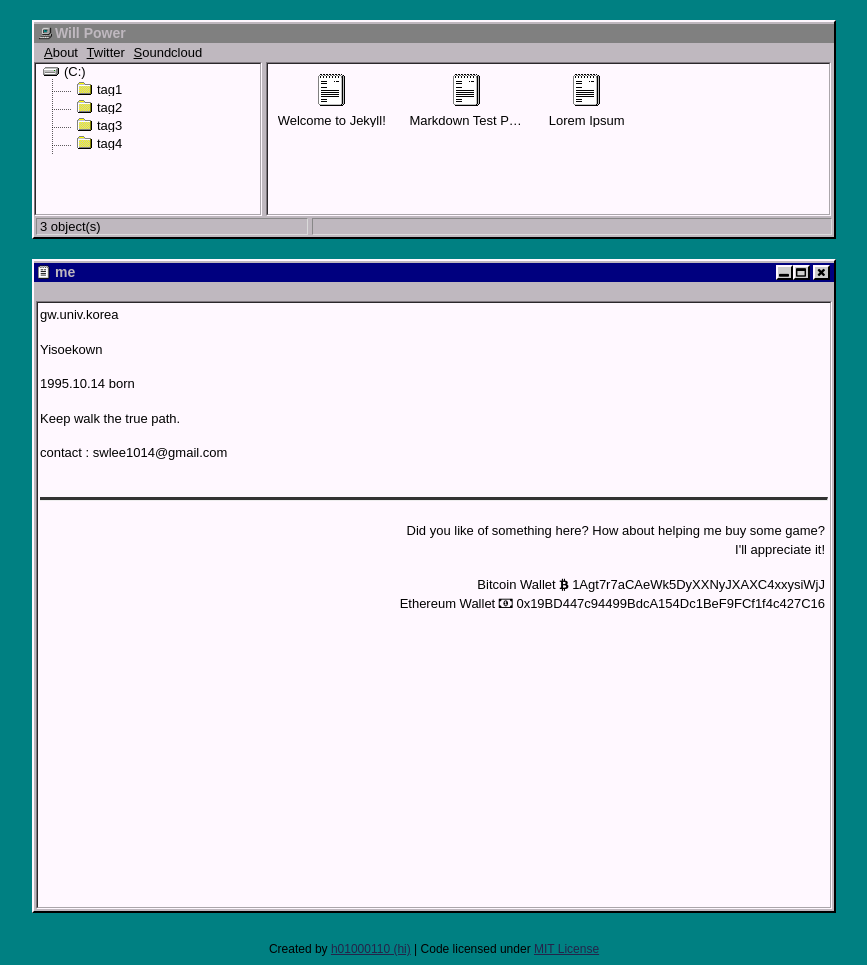
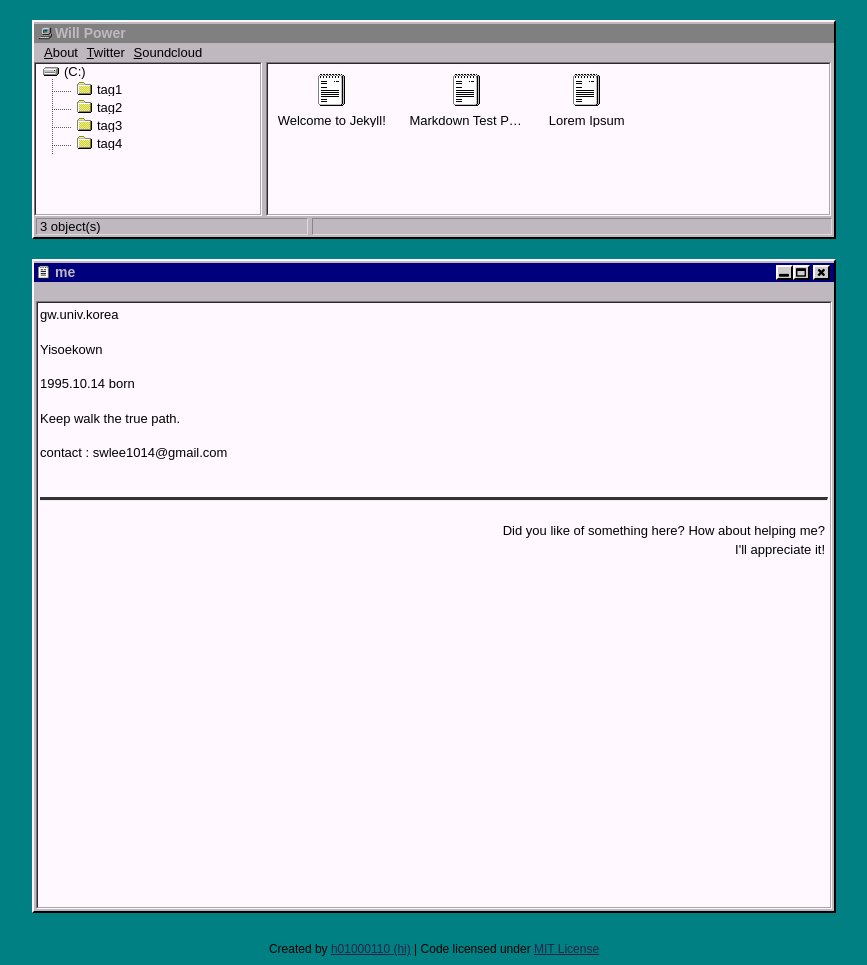
Before and after one commit to gwnuysw/gwnuysw.github.io, a Jekyll site: the page built from me/index.md, in a window 1280 px wide. Shown: the whole page, without its empty margins (206-1073 px from the left). Built offline with Jekyll 4.4.1, drawn with Linux system fonts in a browser that asks for light colours.

Commit message:
Update donate.html
edit donate

```diff
--- a/_includes/donate.html
+++ b/_includes/donate.html
@@ -2,7 +2,7 @@
 <hr>
 <br>
 <div class="donate">
-	<p>Did you like of something here? How about helping me buy some game?<br>
+	<p>Did you like of something here? How about helping me?<br>
 	I'll appreciate it!</p>
-	<p>Bitcoin Wallet <i class="fa fa-btc"></i> 1Agt7r7aCAeWk5DyXXNyJXAXC4xxysiWjJ<br>Ethereum Wallet <i class="fa fa-money"></i> 0x19BD447c94499BdcA154Dc1BeF9FCf1f4c427C16</p>
+	<p></p>
 </div>
```
